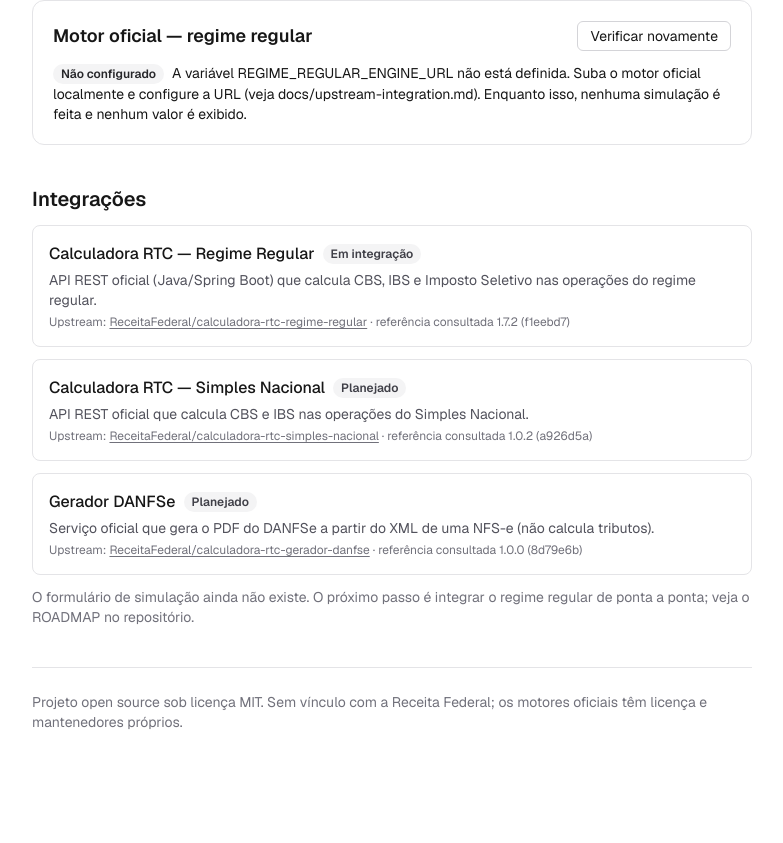
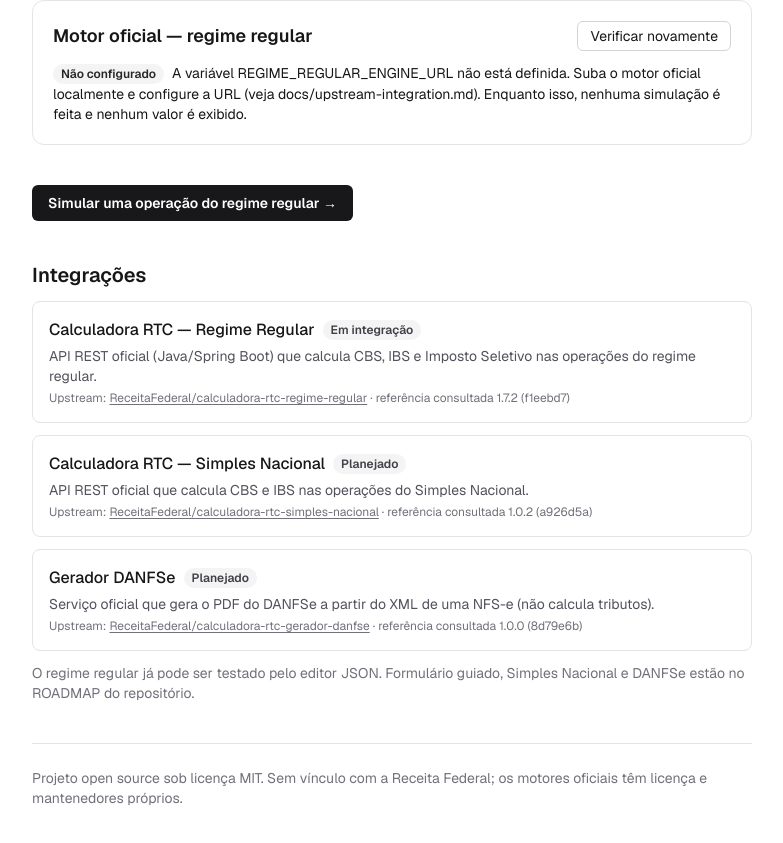
Before and after one commit to Efer-Eder/brasil-tax-playground, a Next.js app: page / in a window 1280 px wide. Shown: the part 577-1420 px from the top of the page, without its empty margins (248-1031 px from the left). Before the commit the page ends 1349 px from the top, so only its background shows below. Built offline with nearby package versions, Linux system fonts and the light colour scheme.

Commit message:
feat(ui): link the simulator from the home page

```diff
--- a/app/page.tsx
+++ b/app/page.tsx
@@ -1,3 +1,4 @@
+import Link from "next/link";
 import { EngineStatusPanel } from "@/components/engine-status-panel";
 import { ENGINES } from "@/lib/tax-engine";
 
@@ -45,6 +46,13 @@ export default function Home() {
 
       <EngineStatusPanel />
 
+      <Link
+        href="/simular"
+        className="inline-block rounded-md bg-zinc-900 px-4 py-2 text-sm font-semibold text-white hover:bg-zinc-700 dark:bg-zinc-100 dark:text-zinc-900 dark:hover:bg-zinc-300"
+      >
+        Simular uma operação do regime regular →
+      </Link>
+
       <section aria-labelledby="integracoes" className="space-y-3">
         <h2 id="integracoes" className="text-xl font-semibold">
           Integrações
@@ -70,8 +78,8 @@ export default function Home() {
           ))}
         </ul>
         <p className="text-sm text-zinc-500">
-          O formulário de simulação ainda não existe. O próximo passo é integrar o regime regular de ponta a ponta;
-          veja o ROADMAP no repositório.
+          O regime regular já pode ser testado pelo editor JSON. Formulário guiado, Simples Nacional e DANFSe estão
+          no ROADMAP do repositório.
         </p>
       </section>
 
```
